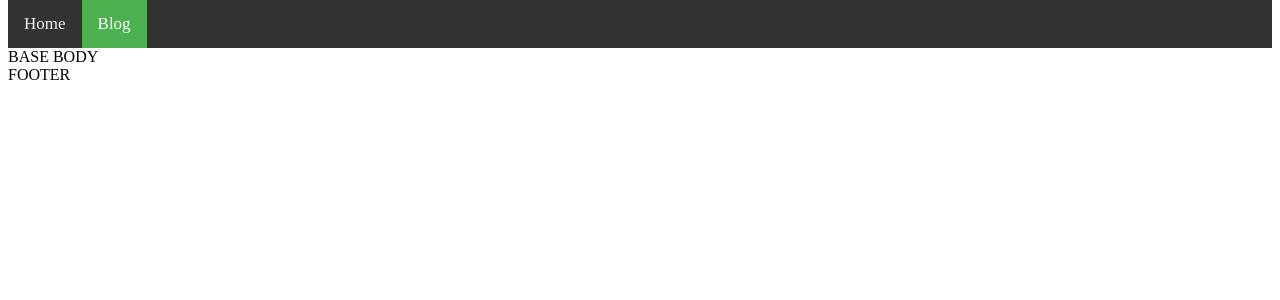
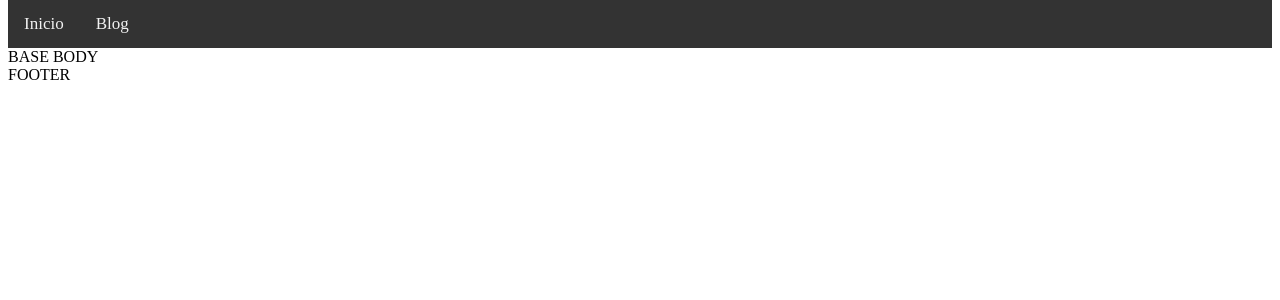
Before and after one commit to GuTek-Bilbao/LandingPage, a Django app: page /blog/ in a window 1280 px wide. Shown: the part 26-326 px from the top of the page. Run offline with Django 3.2, Linux system fonts and the light colour scheme.

Commit message:
Solved #3

```diff
--- a/LandingPage/templates/base.html
+++ b/LandingPage/templates/base.html
@@ -1,4 +1,5 @@
 {% load static %}
+{% load i18n %}
 <!DOCTYPE html>
 <html>
     <head>
@@ -15,8 +16,8 @@
         </div>
         <div id="navbar">
             {% block navbar %}
-            {% block nav_home %}<a href={% url 'index' %}>Home</a>{% endblock nav_home %}
-            {% block nav_blog %}<a href={% url 'blog' %}>Blog</a>{% endblock nav_blog %}
+            <a href={% url 'index' %} class="{% block nav_home_class %}{% endblock nav_home_class %}">{% blocktrans %}Home{% endblocktrans %}</a>
+            <a href={% url 'blog' %} class="{% block nav_blog_class %}{% endblock nav_blog_class %}">{% blocktrans %}Blog{% endblocktrans %}</a>
             {% endblock navbar %}
         </div>
         <div id="body">
```
